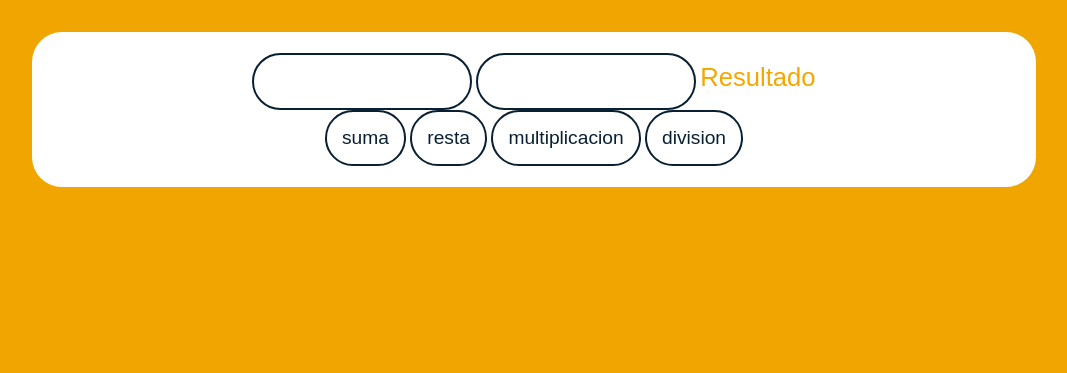
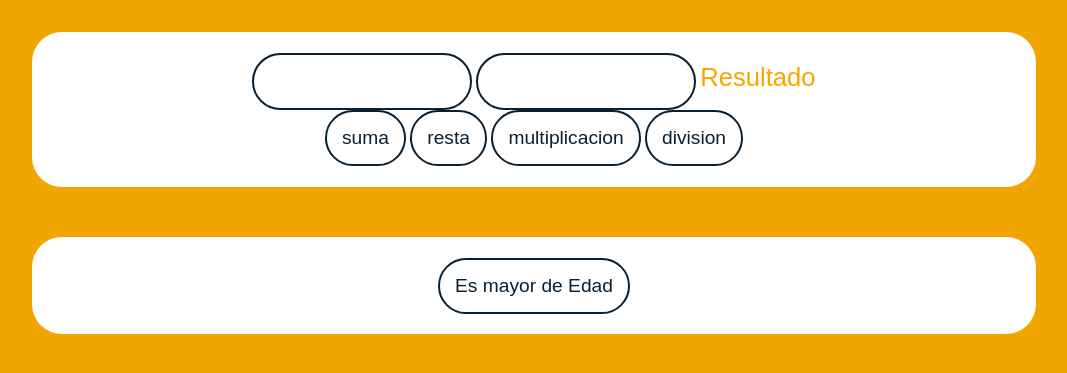
Before and after one commit to Rychy248/frontend2025-rychy, a plain HTML site: page session002/operaciones.html in a window 1280 px wide. Shown: the part 367-740 px from the top of the page, without its empty margins (106-1173 px from the left). Drawn offline with Linux system fonts and the light colour scheme.

Commit message:
update(excercise) promise

```diff
--- a/session002/operaciones.html
+++ b/session002/operaciones.html
@@ -37,8 +37,19 @@
                 </div>
             </div>
         </div>
-   </section>
+
+
+
+        <div class="container-insade">
+            <div class="container-insade">
+                <button type="button" onclick="solicitarDPI()">Es mayor de Edad</button>
+            </div>
+        </div>
+
+    </section>
+
 
    <script src="./static/js/operaciones.js"></script>
+   <script src="./static/js/fundamentoDeJs.js"></script>
 </body>
 </html>
--- /dev/null
+++ b/session002/static/js/fundamentoDeJs.js
@@ -0,0 +1,25 @@
+
+
+
+function renap(edad) {
+    // esperar un segundo, para decir si es mayor de edad
+
+    // si es mayor edad, les da un DPI
+
+    // si no es mayor de dad, los saca del RENAP, FUERA, reject
+
+
+    // return new PROMISE
+
+    // if, resolve : reject
+}
+
+
+function solicitarDPI() {
+    // PROMPT, pedir la edad
+    // si es mayor de edad. RESOLVE, felicitamos
+    // si no es mayor de edad. REJECT, "Lo sentimos"
+
+    // .then
+    // .catch
+}
```
